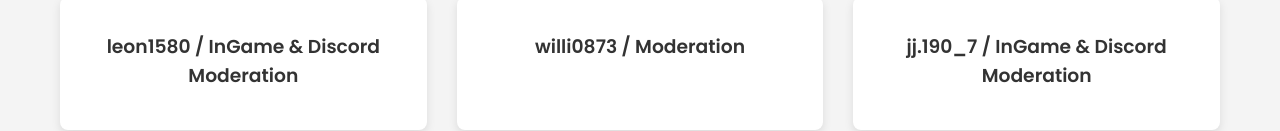
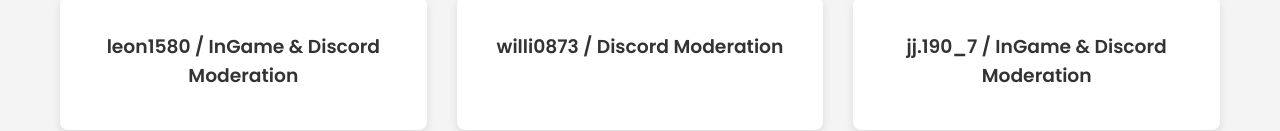
Before and after one commit to D3NOX/Emergency-Essen, a plain HTML site: page dev_team.html in a window 1280 px wide. Shown: the part 627-758 px from the top of the page. Drawn offline with Linux system fonts and the light colour scheme.

Commit message:
Update dev_team.html

```diff
--- a/dev_team.html
+++ b/dev_team.html
@@ -93,7 +93,7 @@
                     </div>
 
                     <div class="box">
-                        <h3>willi0873 / Moderation</h3>
+                        <h3>willi0873 / Discord Moderation</h3>
 
                         <p></p>
                     </div>
```
